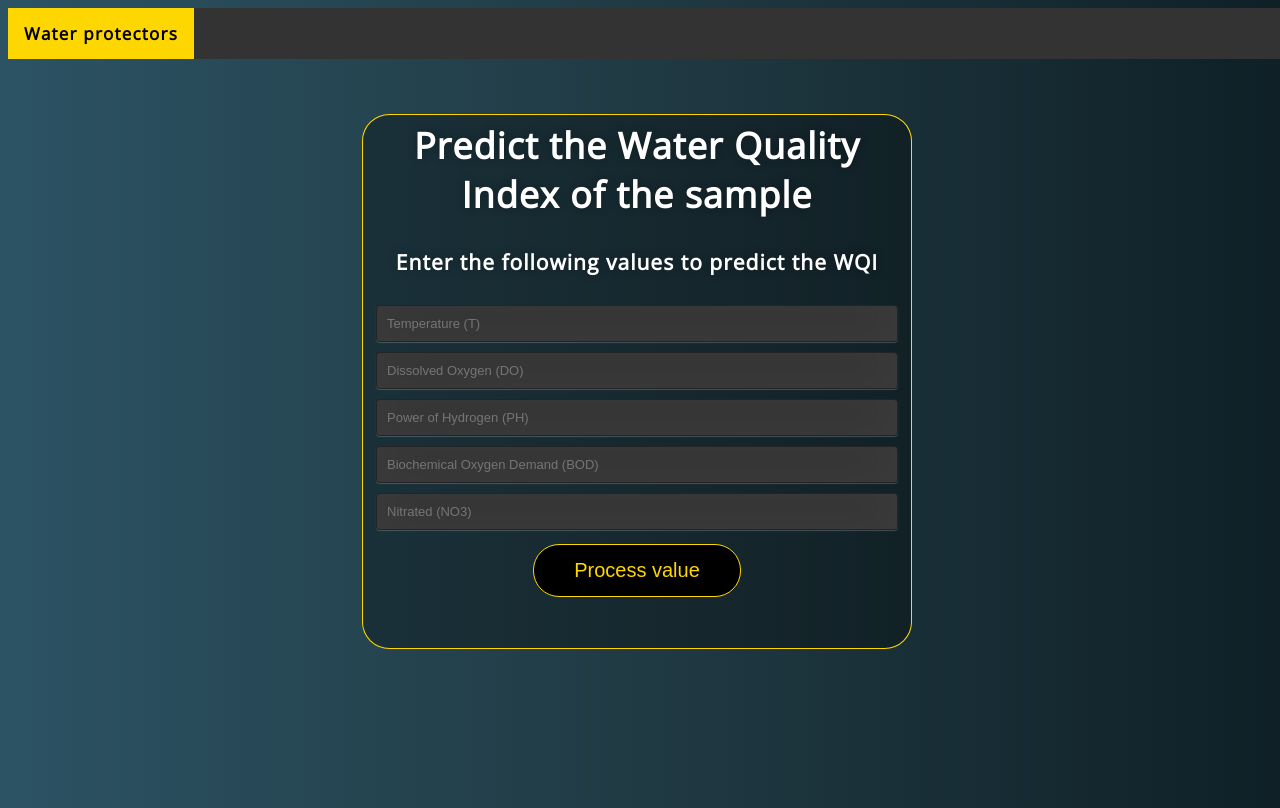
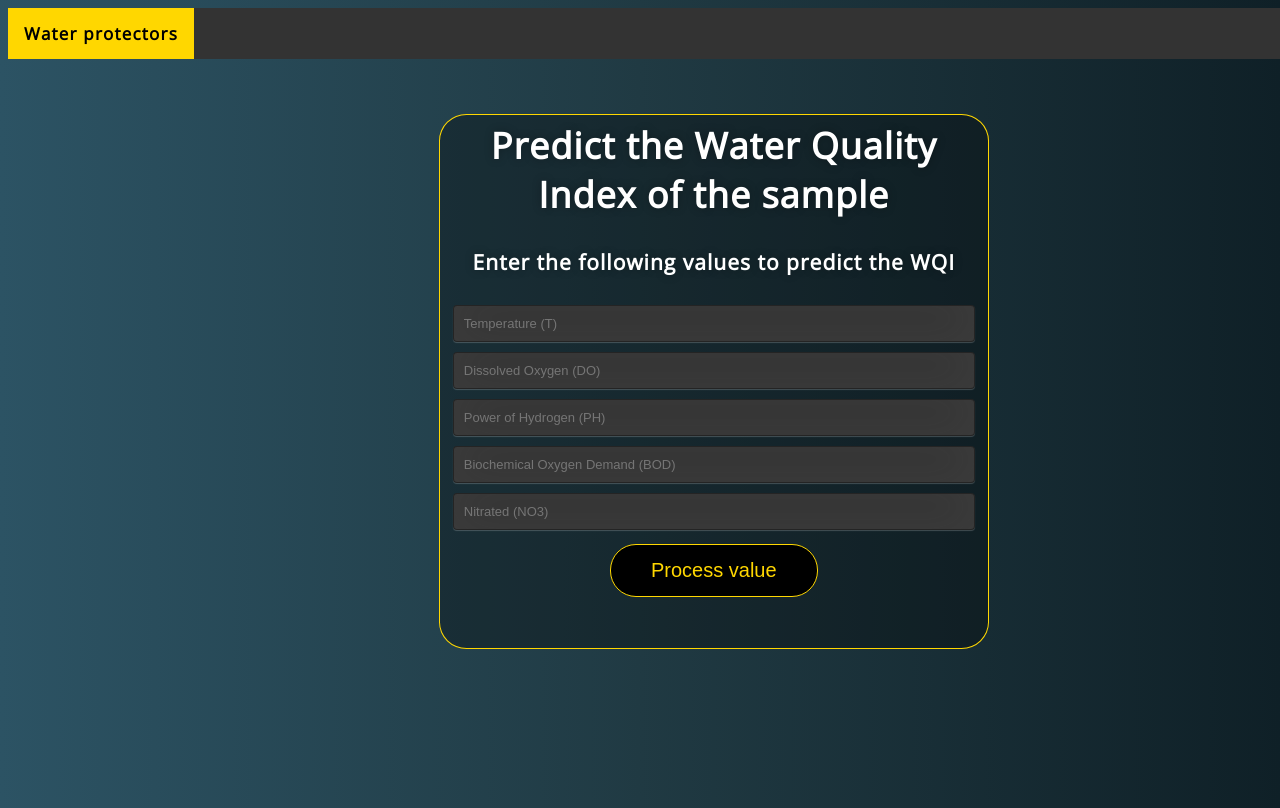
Before and after one commit to hazem555555/11235, a Flask app: page / in a window 1280 px wide. Run offline with Flask 2, Linux system fonts and the light colour scheme; parts of the project's set-up code (start-up, migrations or seed data) failed here and were passed over.

Commit message:
Update style.css

```diff
--- a/static/css/style.css
+++ b/static/css/style.css
@@ -28,11 +28,10 @@ body {
 	font-family: 'Open Sans', sans-serif;
 	color: #fff;
 
-	background: #0F2027;  /* fallback for old browsers */
+	font-size: 18px;
+background: #0F2027;  /* fallback for old browsers */
 background: -webkit-linear-gradient(to right, #2C5364, #203A43, #0F2027);  /* Chrome 10-25, Safari 5.1-6 */
 background: linear-gradient(to right, #2C5364, #203A43, #0F2027); /* W3C, IE 10+/ Edge, Firefox 16+, Chrome 26+, Opera 12+, Safari 7+ */
-	background-size: 100% 100%;
-	font-size: 18px;
 	background-size: 100% 100%;
 	text-align:center;
 	letter-spacing:1.2px;
@@ -46,16 +45,16 @@ background: linear-gradient(to right, #2C5364, #203A43, #0F2027); /* W3C, IE 10+
 .login {
 	position: absolute;
 	top: 33%;
-	left: 40%;
+	left: 46%;
 	margin: -150px 0 10px -150px;
 	width:550px;
 	height:535px;
-	height:50%
+	height:100%
 	width: 100%;
-	z-index: 0;
 	background-color: rgba(0,0,0,0.3);
-	border: 1px solid gold;
+    border: 1px solid gold;
 	border-radius: 5%
+
 }
 
 .login h1 { color: #fff; text-shadow: 0 0 10px rgba(0,0,0,0.3); letter-spacing:1px; text-align:center; margin-top: 6px;}
```
